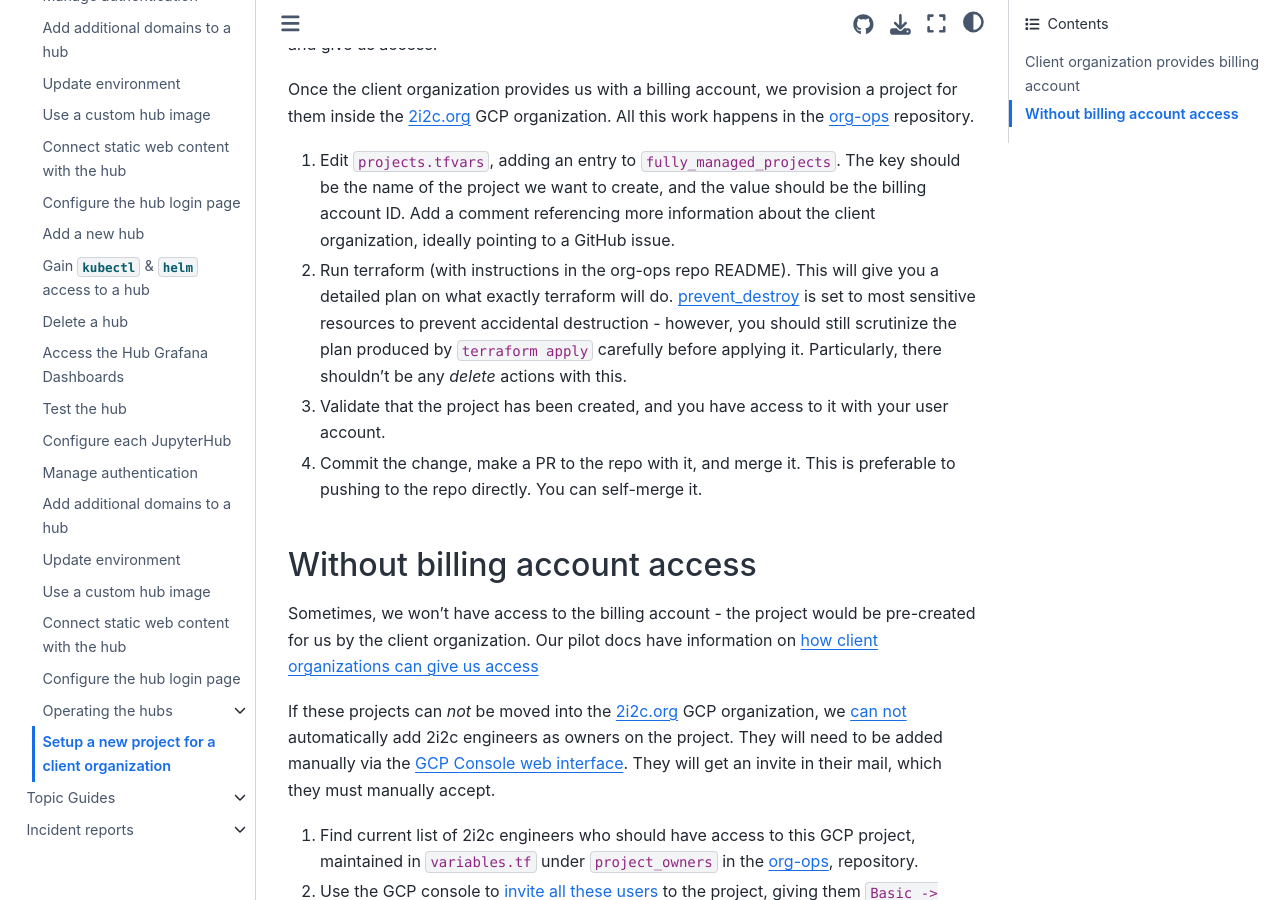
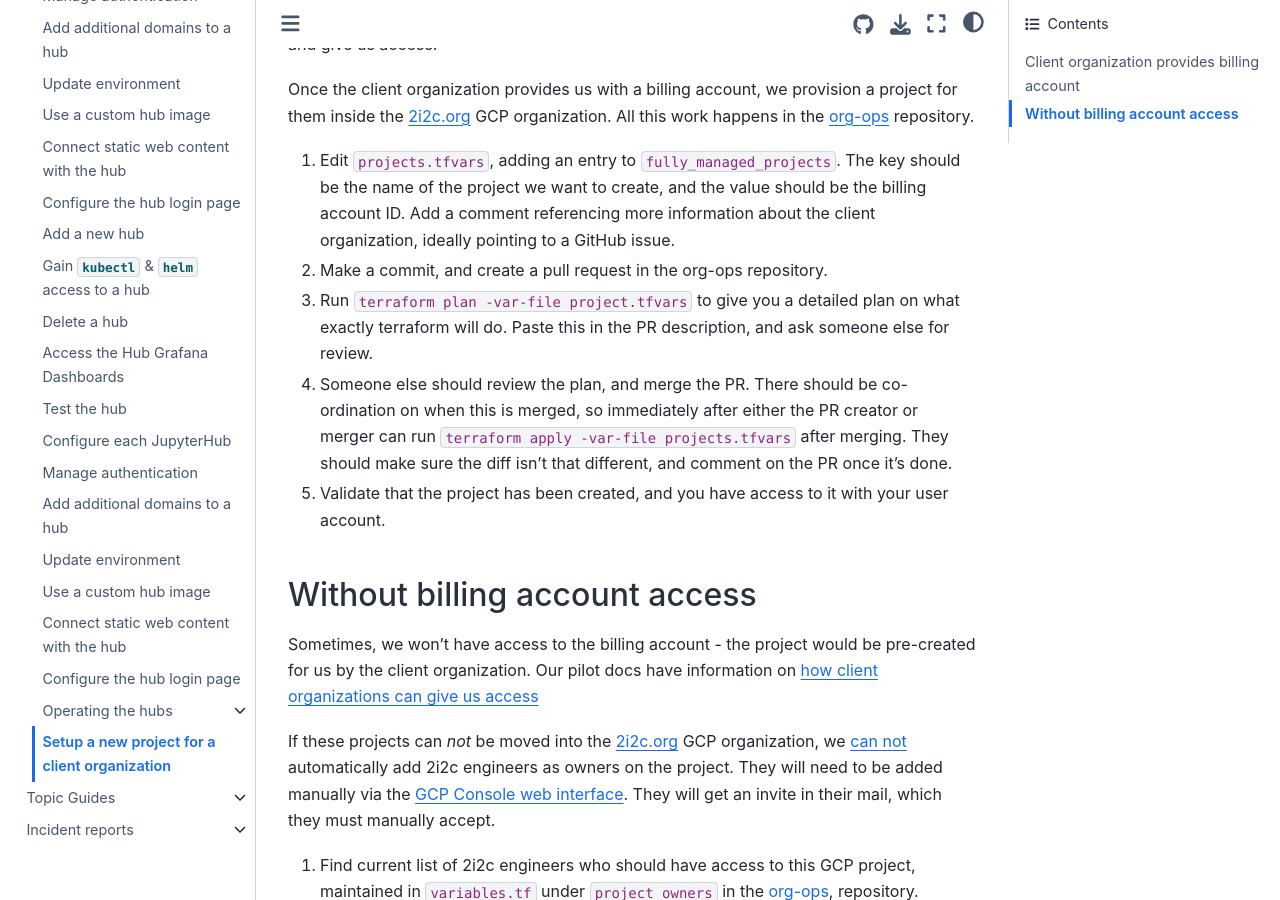
Before and after one commit to 2i2c-org/infrastructure, a Sphinx documentation site: the page built from docs/howto/operate/setup-new-project.md, in a window 1280 px wide and 900 px high, scrolled down 590 px. Built offline with Sphinx 7.4.7 and the Sphinx Book theme 1.1.4, drawn with Linux system fonts in a browser that asks for light colours.

Commit message:
Add code-review steps to project creation terraform

```diff
--- a/docs/howto/operate/setup-new-project.md
+++ b/docs/howto/operate/setup-new-project.md
@@ -32,17 +32,19 @@
    information about the client organization, ideally pointing to a GitHub
    issue.
 
-2. Run terraform (with instructions in the org-ops repo README). This will give you a
-   detailed plan on what exactly terraform will do. [prevent_destroy](https://www.terraform.io/docs/language/meta-arguments/lifecycle.html#prevent_destroy)
-   is set to most sensitive resources to prevent accidental destruction - however,
-   you should still scrutinize the plan produced by `terraform apply` carefully before applying it.
-   Particularly, there shouldn't be any *delete* actions with this.
+2. Make a commit, and create a pull request in the org-ops repository.
 
-3. Validate that the project has been created, and you have access to it with
+3. Run `terraform plan -var-file project.tfvars` to give you a detailed plan on
+   what exactly terraform will do. Paste this in the PR description, and ask
+   someone else for review.
+
+4. Someone else should review the plan, and merge the PR. There should be co-ordination
+   on when this is merged, so immediately after either the PR creator or merger
+   can run `terraform apply -var-file projects.tfvars` after merging. They should
+   make sure the diff isn't that different, and comment on the PR once it's done.
+
+5. Validate that the project has been created, and you have access to it with
    your user account.
-
-4. Commit the change, make a PR to the repo with it, and merge it. This is
-   preferable to pushing to the repo directly. You can self-merge it.
 
 ## Without billing account access
 
```
